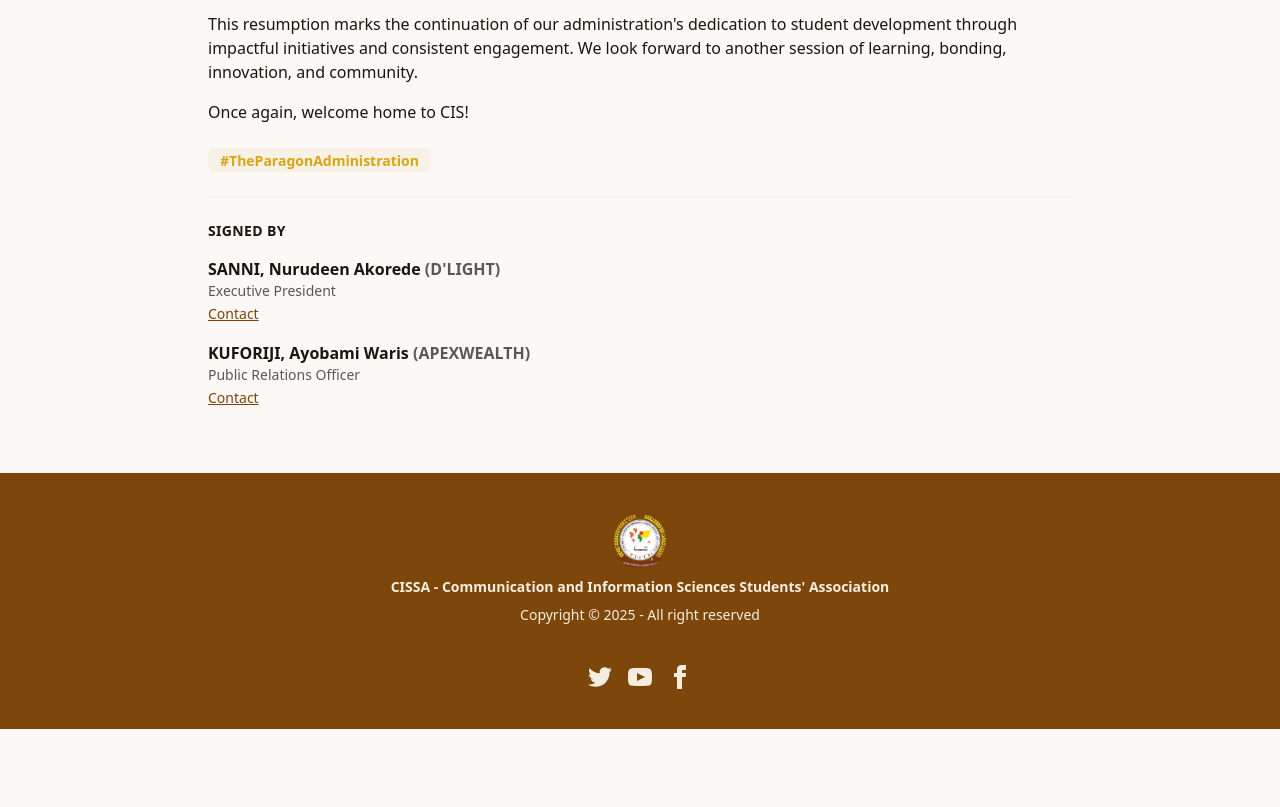
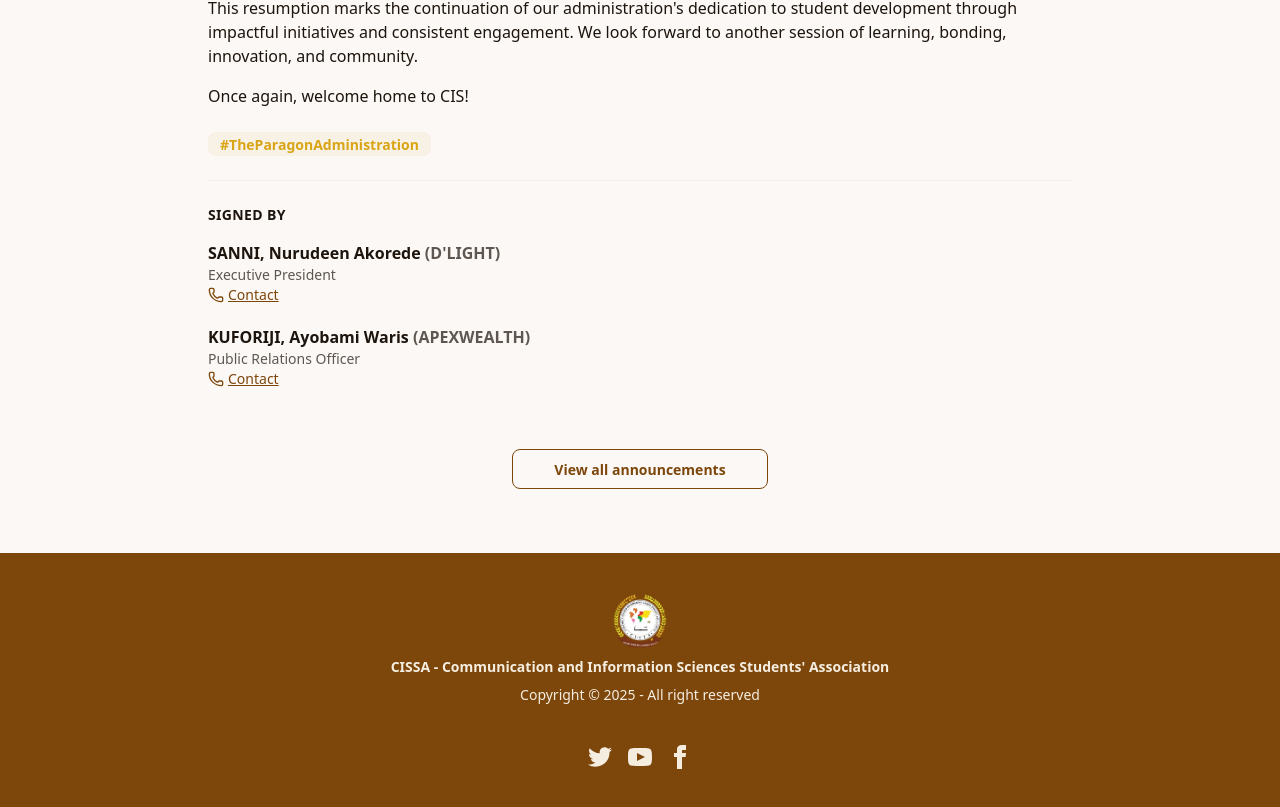
Before and after one commit to cissaunilorin/cissa-paragon-website-frontend, a Next.js app: page /news/happy-resumption-29-09-2025 in a window 1280 px wide. Shown: the part 851-1658 px from the top of the page. Before the commit the page ends 1580 px from the top, so only its background shows below. Built offline with nearby package versions, Linux system fonts and the light colour scheme.

Commit message:
feat: enhance AnnouncementPage with contact link and navigation button; update Navbar shadow effect

```diff
--- a/src/app/news/[id]/page.tsx
+++ b/src/app/news/[id]/page.tsx
@@ -2,6 +2,9 @@ import ImageModal from "@/components/ImageModal";
 import { notFound } from "next/navigation";
 import { formatRich } from "@/lib/formatRich";
 import { getAnnouncementById, getAnnouncements } from "@/lib/news";
+import Link from "next/link";
+
+import { Phone } from "lucide-react";
 
 export function generateStaticParams() {
     return getAnnouncements().map(({ id }) => ({ id }));
@@ -33,7 +36,7 @@ export default async function AnnouncementPage({
     }
 
     return (
-        <main className="min-h-screen bg-base-100 pt-20 md:pt-24 pb-16">
+        <main className="min-h-screen bg-base-100 pt-16 md:pt-20 pb-16">
             <div className="container mx-auto px-4 max-w-4xl">
                 <article className="mt-6 space-y-6">
                     <header className="space-y-4">
@@ -110,11 +113,15 @@ export default async function AnnouncementPage({
                                                 {signatory.contact && (
                                                     <a
                                                         href={signatory.contact}
-                                                        className="link link-primary text-sm"
+                                                        className="link link-primary text-sm inline-flex items-center gap-1"
                                                         target="_blank"
                                                         rel="noopener noreferrer"
                                                     >
-                                                        Contact
+                                                        <Phone
+                                                            className="h-4 w-4"
+                                                            aria-hidden="true"
+                                                        />
+                                                        <span>Contact</span>
                                                     </a>
                                                 )}
                                             </li>
@@ -123,6 +130,16 @@ export default async function AnnouncementPage({
                                 </ul>
                             </footer>
                         )}
+
+                    <div className="pt-8 text-center">
+                        <Link
+                            href="/news"
+                            className="btn btn-outline btn-primary btn-wide"
+                            aria-label="View all news and announcements"
+                        >
+                            View all announcements
+                        </Link>
+                    </div>
                 </article>
             </div>
         </main>
--- a/src/components/Navbar.tsx
+++ b/src/components/Navbar.tsx
@@ -43,7 +43,7 @@ export default function Navbar() {
         <div
             className={`navbar fixed top-0 left-0 right-0 z-50 transition-all duration-300 lg:px-46 ${
                 showNavbar
-                    ? "bg-base-100/95 backdrop-blur shadow-lg translate-y-0"
+                    ? "bg-base-100/95 backdrop-blur shadow-md translate-y-0"
                     : "-translate-y-full"
             }`}
         >
```
